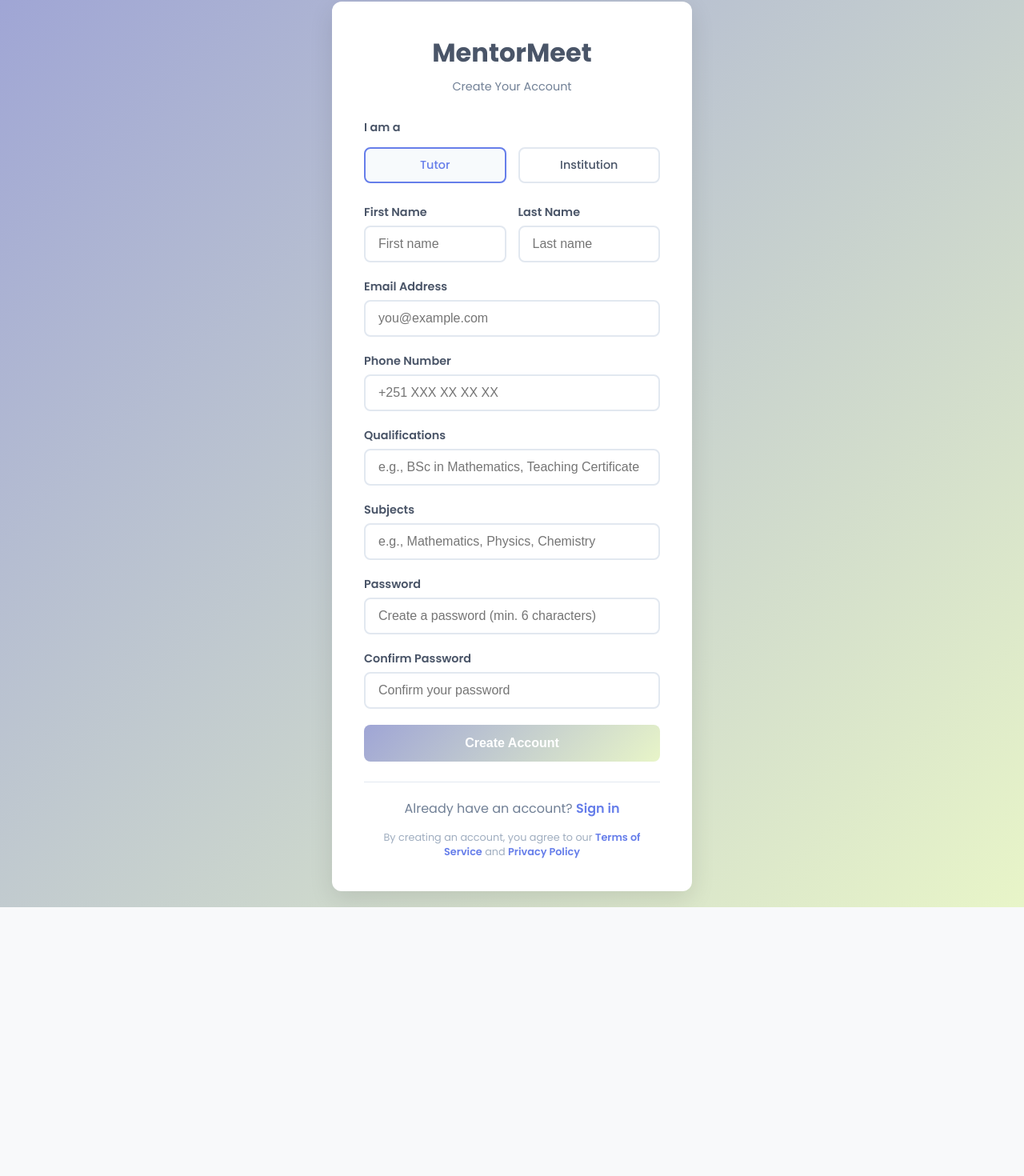
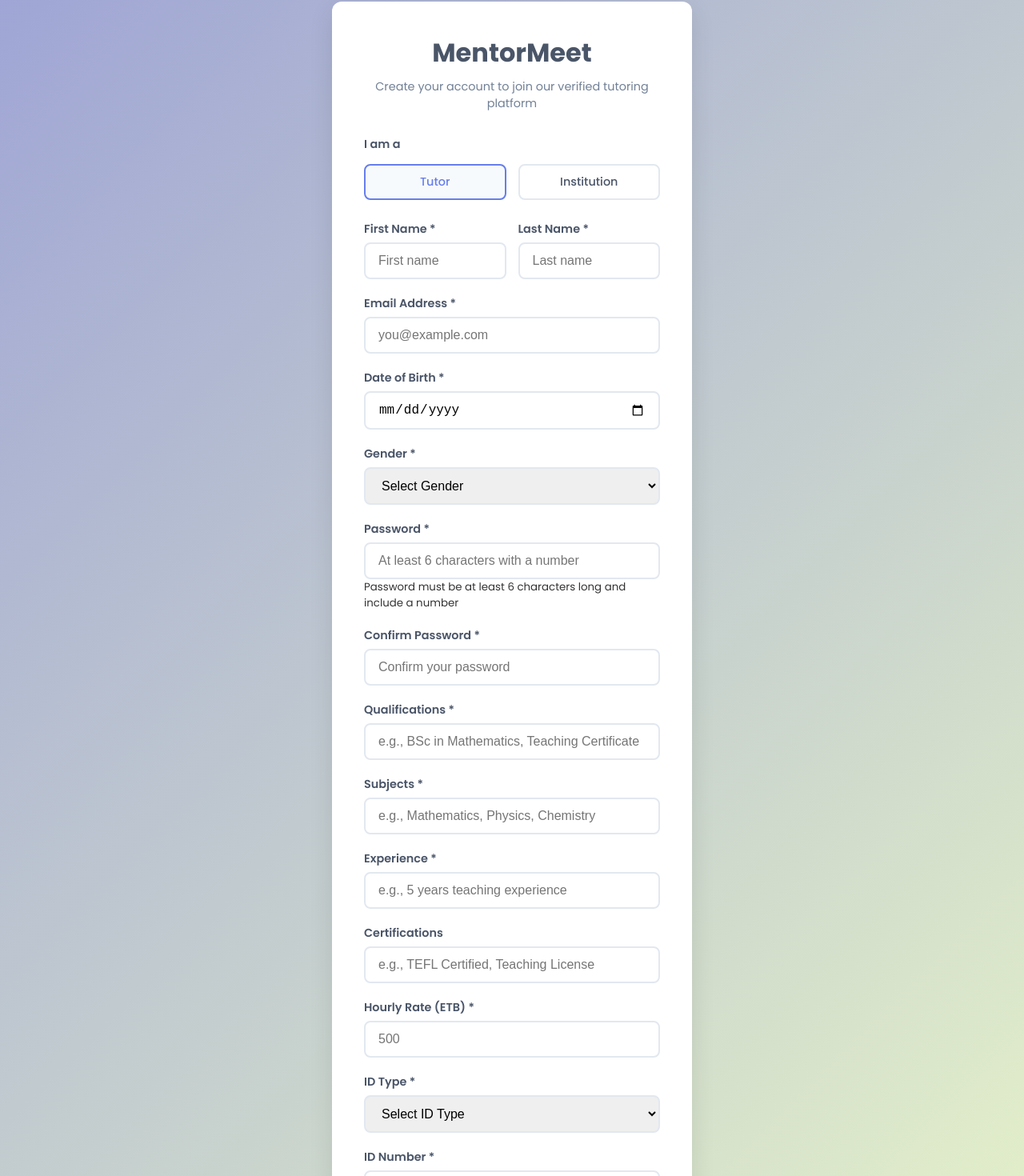
Before and after one commit to mentormeet-teem/MentorMeet_frontend, a React (Vite) app: page /signup in a window 1280 px wide. Shown: the part 18-1488 px from the top of the page at 80% size. Before the commit the page ends 1152 px from the top, so only its background shows below. Built offline with nearby package versions, Linux system fonts and the light colour scheme.

Commit message:
signup updated

```diff
--- a/src/components/Auth/Signup.jsx
+++ b/src/components/Auth/Signup.jsx
@@ -5,18 +5,35 @@ import '../../styles/Auth.css';
 
 const Signup = ({ onLogin }) => {
   const [formData, setFormData] = useState({
+    // Base user fields
     firstName: '',
     lastName: '',
     email: '',
     password: '',
     confirmPassword: '',
+    dateOfBirth: '',
+    gender: '',
     role: 'tutor',
-    phone: '',
+
+    // Tutor specific
     qualifications: '',
     subjects: '',
+    experience: '',
+    certifications: '',
+    hourlyRate: '',
+    idNumber: '',
+    idType: '',
+
+    // Institution specific
     institutionName: '',
-    address: ''
+    institutionType: '',
+    address: '',
+    contactPerson: '',
+    contactPersonPosition: '',
+    website: '',
+    businessRegistrationNumber: ''
   });
+
   const [loading, setLoading] = useState(false);
   const [error, setError] = useState('');
 
@@ -31,7 +48,7 @@ const Signup = ({ onLogin }) => {
   const handleSubmit = async (e) => {
     e.preventDefault();
 
-
+    // Basic validation
     if (formData.password !== formData.confirmPassword) {
       setError('Passwords do not match');
       return;
@@ -46,48 +63,80 @@ const Signup = ({ onLogin }) => {
     setError('');
 
     try {
-
-      const signupData = {
+      // Prepare base user data
+      const baseUserData = {
         firstName: formData.firstName,
         lastName: formData.lastName,
         email: formData.email,
         password: formData.password,
-        phone: formData.phone,
-        role: formData.role
+        confirmPassword: formData.confirmPassword,
+        dateOfBirth: formData.dateOfBirth,
+        gender: formData.gender
       };
 
+      let endpoint = '';
+      let requestData = {};
+
       if (formData.role === 'tutor') {
-        signupData.qualifications = formData.qualifications;
-        signupData.subjects = formData.subjects;
+        endpoint = 'http://localhost:5010/api/auth/web/register/tutor';
+        requestData = {
+          ...baseUserData,
+          qualifications: formData.qualifications,
+          subjects: formData.subjects,
+          experience: formData.experience,
+          certifications: formData.certifications || '', // Handle optional field
+          hourlyRate: parseFloat(formData.hourlyRate) || 0,
+          idNumber: formData.idNumber,
+          idType: formData.idType
+        };
       } else if (formData.role === 'institution') {
-        signupData.institutionName = formData.institutionName;
-        signupData.address = formData.address;
+        endpoint = 'http://localhost:5010/api/auth/web/register/institution';
+        requestData = {
+          ...baseUserData,
+          institutionName: formData.institutionName,
+          institutionType: formData.institutionType,
+          address: formData.address,
+          contactPerson: formData.contactPerson,
+          contactPersonPosition: formData.contactPersonPosition,
+          website: formData.website || '', // Handle optional field
+          businessRegistrationNumber: formData.businessRegistrationNumber
+        };
       }
 
-      const response = await axios.post('http://localhost:5010/api/auth/signup', signupData);
+      const response = await axios.post(endpoint, requestData);
 
+      // Handle different responses based on role
+      if (formData.role === 'tutor') {
+        // Tutors get verification message, not auto-login
+        alert(response.data.message); // "Tutor registration submitted successfully. Please wait for admin verification."
+        // Redirect to login
+        window.location.href = '/login';
+      } else {
+        // Institutions get token and auto-login
         const { token, user } = response.data;
 
+        // Convert her format to our format
+        const adaptedUser = {
+          id: user.id,
+          name: `${user.firstName} ${user.lastName}`,
+          email: user.email,
+          role: user.role.toLowerCase()
+        };
 
-      onLogin(user, token);
+        onLogin(adaptedUser, token);
+      }
 
     } catch (err) {
-      setError(
-        err.response?.data?.message ||
-        'Signup failed. Please try again.'
-      );
+      setError(err.response?.data?.message || 'Registration failed. Please try again.');
     } finally {
       setLoading(false);
     }
   };
 
-  const renderRoleSpecificFields = () => {
-    switch (formData.role) {
-      case 'tutor':
-        return (
+  const renderTutorFields = () => (
     <>
       <div className="form-group">
-              <label htmlFor="qualifications">Qualifications</label>
+        <label htmlFor="qualifications">Qualifications *</label>
         <input
           type="text"
           id="qualifications"
@@ -95,11 +144,13 @@ const Signup = ({ onLogin }) => {
           value={formData.qualifications}
           onChange={handleChange}
           placeholder="e.g., BSc in Mathematics, Teaching Certificate"
+          required
           disabled={loading}
         />
       </div>
+
       <div className="form-group">
-              <label htmlFor="subjects">Subjects</label>
+        <label htmlFor="subjects">Subjects *</label>
         <input
           type="text"
           id="subjects"
@@ -107,16 +158,93 @@ const Signup = ({ onLogin }) => {
           value={formData.subjects}
           onChange={handleChange}
           placeholder="e.g., Mathematics, Physics, Chemistry"
+          required
+          disabled={loading}
+        />
+      </div>
+
+      <div className="form-group">
+        <label htmlFor="experience">Experience *</label>
+        <input
+          type="text"
+          id="experience"
+          name="experience"
+          value={formData.experience}
+          onChange={handleChange}
+          placeholder="e.g., 5 years teaching experience"
+          required
+          disabled={loading}
+        />
+      </div>
+
+      <div className="form-group">
+        <label htmlFor="certifications">Certifications</label>
+        <input
+          type="text"
+          id="certifications"
+          name="certifications"
+          value={formData.certifications}
+          onChange={handleChange}
+          placeholder="e.g., TEFL Certified, Teaching License"
+          disabled={loading}
+        />
+      </div>
+
+      <div className="form-group">
+        <label htmlFor="hourlyRate">Hourly Rate (ETB) *</label>
+        <input
+          type="number"
+          id="hourlyRate"
+          name="hourlyRate"
+          value={formData.hourlyRate}
+          onChange={handleChange}
+          placeholder="500"
+          min="0"
+          max="1000"
+          step="50"
+          required
+          disabled={loading}
+        />
+      </div>
+
+      <div className="form-group">
+        <label htmlFor="idType">ID Type *</label>
+        <select
+          id="idType"
+          name="idType"
+          value={formData.idType}
+          onChange={handleChange}
+          required
+          disabled={loading}
+        >
+          <option value="">Select ID Type</option>
+          <option value="Passport">Passport</option>
+          <option value="Driving License">Driving License</option>
+          <option value="National ID">National ID</option>
+          <option value="Teacher License">Teacher License</option>
+        </select>
+      </div>
+
+      <div className="form-group">
+        <label htmlFor="idNumber">ID Number *</label>
+        <input
+          type="text"
+          id="idNumber"
+          name="idNumber"
+          value={formData.idNumber}
+          onChange={handleChange}
+          placeholder="Enter your ID number"
+          required
           disabled={loading}
         />
       </div>
     </>
   );
-      case 'institution':
-        return (
+
+  const renderInstitutionFields = () => (
     <>
       <div className="form-group">
-              <label htmlFor="institutionName">Institution Name</label>
+        <label htmlFor="institutionName">Institution Name *</label>
         <input
           type="text"
           id="institutionName"
@@ -124,11 +252,32 @@ const Signup = ({ onLogin }) => {
           value={formData.institutionName}
           onChange={handleChange}
           placeholder="Enter institution name"
+          required
           disabled={loading}
         />
       </div>
+
       <div className="form-group">
-              <label htmlFor="address">Address</label>
+        <label htmlFor="institutionType">Institution Type *</label>
+        <select
+          id="institutionType"
+          name="institutionType"
+          value={formData.institutionType}
+          onChange={handleChange}
+          required
+          disabled={loading}
+        >
+          <option value="">Select Institution Type</option>
+          <option value="School">School</option>
+          <option value="College">College</option>
+          <option value="University">University</option>
+          <option value="Training Center">Training Center</option>
+          <option value="Other">Other</option>
+        </select>
+      </div>
+
+      <div className="form-group">
+        <label htmlFor="address">Address *</label>
         <input
           type="text"
           id="address"
@@ -136,22 +285,180 @@ const Signup = ({ onLogin }) => {
           value={formData.address}
           onChange={handleChange}
           placeholder="Enter institution address"
+          required
+          disabled={loading}
+        />
+      </div>
+
+      <div className="form-group">
+        <label htmlFor="contactPerson">Contact Person *</label>
+        <input
+          type="text"
+          id="contactPerson"
+          name="contactPerson"
+          value={formData.contactPerson}
+          onChange={handleChange}
+          placeholder="Full name of contact person"
+          required
+          disabled={loading}
+        />
+      </div>
+
+      <div className="form-group">
+        <label htmlFor="contactPersonPosition">Contact Person Position *</label>
+        <input
+          type="text"
+          id="contactPersonPosition"
+          name="contactPersonPosition"
+          value={formData.contactPersonPosition}
+          onChange={handleChange}
+          placeholder="e.g., Principal, Director, Manager"
+          required
+          disabled={loading}
+        />
+      </div>
+
+      <div className="form-group">
+        <label htmlFor="website">Website</label>
+        <input
+          type="url"
+          id="website"
+          name="website"
+          value={formData.website}
+          onChange={handleChange}
+          placeholder="https://example.com"
+          disabled={loading}
+        />
+      </div>
+
+      <div className="form-group">
+        <label htmlFor="businessRegistrationNumber">Business Registration Number *</label>
+        <input
+          type="text"
+          id="businessRegistrationNumber"
+          name="businessRegistrationNumber"
+          value={formData.businessRegistrationNumber}
+          onChange={handleChange}
+          placeholder="Enter business registration number"
+          required
           disabled={loading}
         />
       </div>
     </>
   );
-      default:
-        return null;
-    }
-  };
+
+  const renderBaseUserFields = () => (
+    <>
+      <div className="name-group">
+        <div className="form-group">
+          <label htmlFor="firstName">First Name *</label>
+          <input
+            type="text"
+            id="firstName"
+            name="firstName"
+            value={formData.firstName}
+            onChange={handleChange}
+            placeholder="First name"
+            required
+            disabled={loading}
+          />
+        </div>
+        <div className="form-group">
+          <label htmlFor="lastName">Last Name *</label>
+          <input
+            type="text"
+            id="lastName"
+            name="lastName"
+            value={formData.lastName}
+            onChange={handleChange}
+            placeholder="Last name"
+            required
+            disabled={loading}
+          />
+        </div>
+      </div>
+
+      <div className="form-group">
+        <label htmlFor="email">Email Address *</label>
+        <input
+          type="email"
+          id="email"
+          name="email"
+          value={formData.email}
+          onChange={handleChange}
+          placeholder="you@example.com"
+          required
+          disabled={loading}
+        />
+      </div>
+
+      <div className="form-group">
+        <label htmlFor="dateOfBirth">Date of Birth *</label>
+        <input
+          type="date"
+          id="dateOfBirth"
+          name="dateOfBirth"
+          value={formData.dateOfBirth}
+          onChange={handleChange}
+          required
+          disabled={loading}
+        />
+      </div>
+
+      <div className="form-group">
+        <label htmlFor="gender">Gender *</label>
+        <select
+          id="gender"
+          name="gender"
+          value={formData.gender}
+          onChange={handleChange}
+          required
+          disabled={loading}
+        >
+          <option value="">Select Gender</option>
+          <option value="Male">Male</option>
+          <option value="Female">Female</option>
+          <option value="Other">Other</option>
+        </select>
+      </div>
+
+      <div className="form-group">
+        <label htmlFor="password">Password *</label>
+        <input
+          type="password"
+          id="password"
+          name="password"
+          value={formData.password}
+          onChange={handleChange}
+          placeholder="At least 6 characters with a number"
+          required
+          disabled={loading}
+        />
+        <small>Password must be at least 6 characters long and include a number</small>
+      </div>
+
+      <div className="form-group">
+        <label htmlFor="confirmPassword">Confirm Password *</label>
+        <input
+          type="password"
+          id="confirmPassword"
+          name="confirmPassword"
+          value={formData.confirmPassword}
+          onChange={handleChange}
+          placeholder="Confirm your password"
+          required
+          disabled={loading}
+        />
+      </div>
+    </>
+  );
 
   return (
     <div className="auth-container">
       <div className="auth-card">
         <div className="auth-header">
           <h1>MentorMeet</h1>
-          <p>Create Your Account </p>
+          <p>Create your account to join our verified tutoring platform</p>
         </div>
 
         {error && (
@@ -180,92 +487,9 @@ const Signup = ({ onLogin }) => {
             </div>
           </div>
 
-          <div className="name-group">
-            <div className="form-group">
-              <label htmlFor="firstName">First Name</label>
-              <input
-                type="text"
-                id="firstName"
-                name="firstName"
-                value={formData.firstName}
-                onChange={handleChange}
-                placeholder="First name"
-                required
-                disabled={loading}
-              />
-            </div>
-            <div className="form-group">
-              <label htmlFor="lastName">Last Name</label>
-              <input
-                type="text"
-                id="lastName"
-                name="lastName"
-                value={formData.lastName}
-                onChange={handleChange}
-                placeholder="Last name"
-                required
-                disabled={loading}
-              />
-            </div>
-          </div>
-
-          <div className="form-group">
-            <label htmlFor="email">Email Address</label>
-            <input
-              type="email"
-              id="email"
-              name="email"
-              value={formData.email}
-              onChange={handleChange}
-              placeholder="you@example.com"
-              required
-              disabled={loading}
-            />
-          </div>
-
-          <div className="form-group">
-            <label htmlFor="phone">Phone Number</label>
-            <input
-              type="tel"
-              id="phone"
-              name="phone"
-              value={formData.phone}
-              onChange={handleChange}
-              placeholder="+251 XXX XX XX XX"
-              required
-              disabled={loading}
-            />
-          </div>
-
-          {renderRoleSpecificFields()}
-
-          <div className="form-group">
-            <label htmlFor="password">Password</label>
-            <input
-              type="password"
-              id="password"
-              name="password"
-              value={formData.password}
-              onChange={handleChange}
-              placeholder="Create a password (min. 6 characters)"
-              required
-              disabled={loading}
-            />
-          </div>
-
-          <div className="form-group">
-            <label htmlFor="confirmPassword">Confirm Password</label>
-            <input
-              type="password"
-              id="confirmPassword"
-              name="confirmPassword"
-              value={formData.confirmPassword}
-              onChange={handleChange}
-              placeholder="Confirm your password"
-              required
-              disabled={loading}
-            />
-          </div>
+          {renderBaseUserFields()}
+          {formData.role === 'tutor' && renderTutorFields()}
+          {formData.role === 'institution' && renderInstitutionFields()}
 
           <button
             type="submit"
```
Lines whose indentation alone changed are shown as unchanged.
